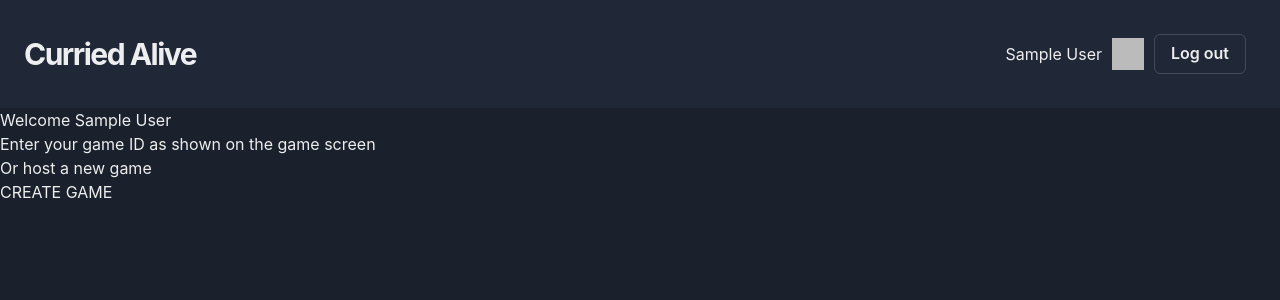
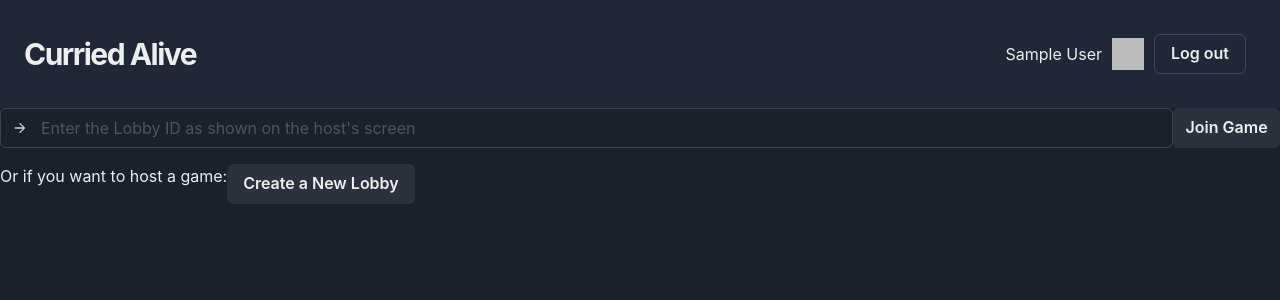
Before and after one commit to ChristyDotDev/curried-alive, a Next.js app: page /home in a window 1280 px wide. Shown: the top 300 px of the page. Built offline with nearby package versions, Linux system fonts and the light colour scheme; no server answers; sample sign-in values are in the browser's storage.

Commit message:
Add lobby creation

```diff
--- a/pages/home/index.js
+++ b/pages/home/index.js
@@ -1,9 +1,17 @@
 import { getSession } from "next-auth/client";
 import io from 'socket.io-client'
+import { Input } from "@chakra-ui/react"
+import { Stack, Text } from "@chakra-ui/layout"
+import { InputLeftElement, InputGroup,InputRightElement } from "@chakra-ui/input"
+import { ArrowForwardIcon, CheckIcon } from "@chakra-ui/icons";
+import { Button } from "@chakra-ui/button";
+import { useRouter } from "next/router";
+
 const socketEndpoint = process.env.SOCKET_URL;
 
-export async function getServerSideProps(req, res) {
+export async function getServerSideProps(req, res, context) {
   const session = await getSession(req);
+
 
   if (!session?.user) {
     return {
@@ -17,26 +25,21 @@ export async function getServerSideProps(req, res) {
   const myUser = session.user.name;
   console.log(socketEndpoint)
   const socket = io(socketEndpoint);
-  socket.emit('joined', myUser)
-  socket.on('actionResp', user => {
-    console.log("SOCKET MESSAGE RECEIVED");
-  });
   return {
     props: {
-      username: myUser,
       socketURL: socketEndpoint
     },
   };
 }
 
-export default function Home({ username,socketURL }) {
-  console.log(socketURL);
+export default function Home({ socketURL }) {
   const socket = io(socketURL);
+  const router = useRouter();
 
-  const handleClick = (id) => {
-    console.log("TESTCLICK");
-    socket.emit('action', username);
-    socket.emit('createGame', 1234);
+  const handleNewGameClick = () => {
+    const gameId = Math.random().toString(16).substr(2, 4)
+    socket.emit('createGame', gameId);
+    router.push(`/lobby/${gameId}`);
   };
 
   socket.on('joinedGame', gameId => {
@@ -46,10 +49,22 @@ export default function Home({ username,socketURL }) {
   return (
     <div>
       <main>
-        <h1>Welcome {username}</h1>
-        <p>Enter your game ID as shown on the game screen</p>
-        <p>Or host a new game</p>
-        <a onClick={() => handleClick()}>CREATE GAME</a>
+        <Stack spacing={4}>
+
+          <InputGroup>
+            <InputLeftElement
+              pointerEvents="none"
+              children={<ArrowForwardIcon color="gray.300" />}
+            />
+            <Input placeholder="Enter the Lobby ID as shown on the host's screen" />
+            <Button>Join Game</Button>
+          </InputGroup>
+
+          <InputGroup>
+            <Text>Or if you want to host a game: </Text>
+            <Button onClick={() => handleNewGameClick()}>Create a New Lobby</Button>
+          </InputGroup>
+        </Stack>
       </main>
     </div>
   );
```
Also changed, not shown: pages/lobby/[id].js (added, +49 -0 lines), 1 other file (tests, documents, lock files or other folders).
